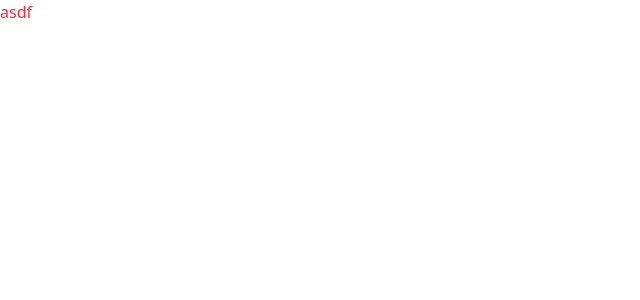
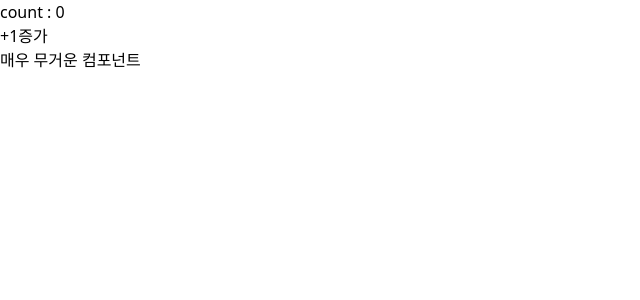
Before and after one commit to cokid1998/react-playground, a React app: page / in a window 1280 px wide. Shown: the top 300 px of the page, without its empty margins (0-640 px from the left). Built offline with nearby package versions, Linux system fonts and the light colour scheme; the HTML template or start-up script is replaced by a standard one.

Commit message:
상태 밀어내기를 통한 리렌더링 최적화

```diff
--- a/src/App.tsx
+++ b/src/App.tsx
@@ -1,9 +1,8 @@
-import { useState } from "react";
+import StateColocation from "./components/StateColocation";
+import ComponentComposition from "./components/ComponentComposition.jsx";
 
 function App() {
-  const [count, setCount] = useState(0);
-
-  return <div className="text-red-500">asdf</div>;
+  return <StateColocation />;
 }
 
 export default App;
--- /dev/null
+++ b/src/components/StateColocation.tsx
@@ -0,0 +1,31 @@
+import { useState } from "react";
+
+// Counter라는 컴포넌트를 새로 만들고 count상태값을 위치시켜서
+// count의 리렌더링 영향에서 HeavyComponent를 제외시킴
+
+function HeavyComponent() {
+  console.log("매우 무거운 컴포넌트가 리렌더링 됨");
+
+  return <div>매우 무거운 컴포넌트</div>;
+}
+
+function Counter() {
+  const [count, setCount] = useState(0);
+
+  const handleCount = () => setCount(count + 1);
+  return (
+    <>
+      <div>count : {count}</div>
+      <button onClick={handleCount}>+1증가</button>
+    </>
+  );
+}
+
+export default function StateColocation() {
+  return (
+    <div>
+      <Counter />
+      <HeavyComponent />
+    </div>
+  );
+}
```
